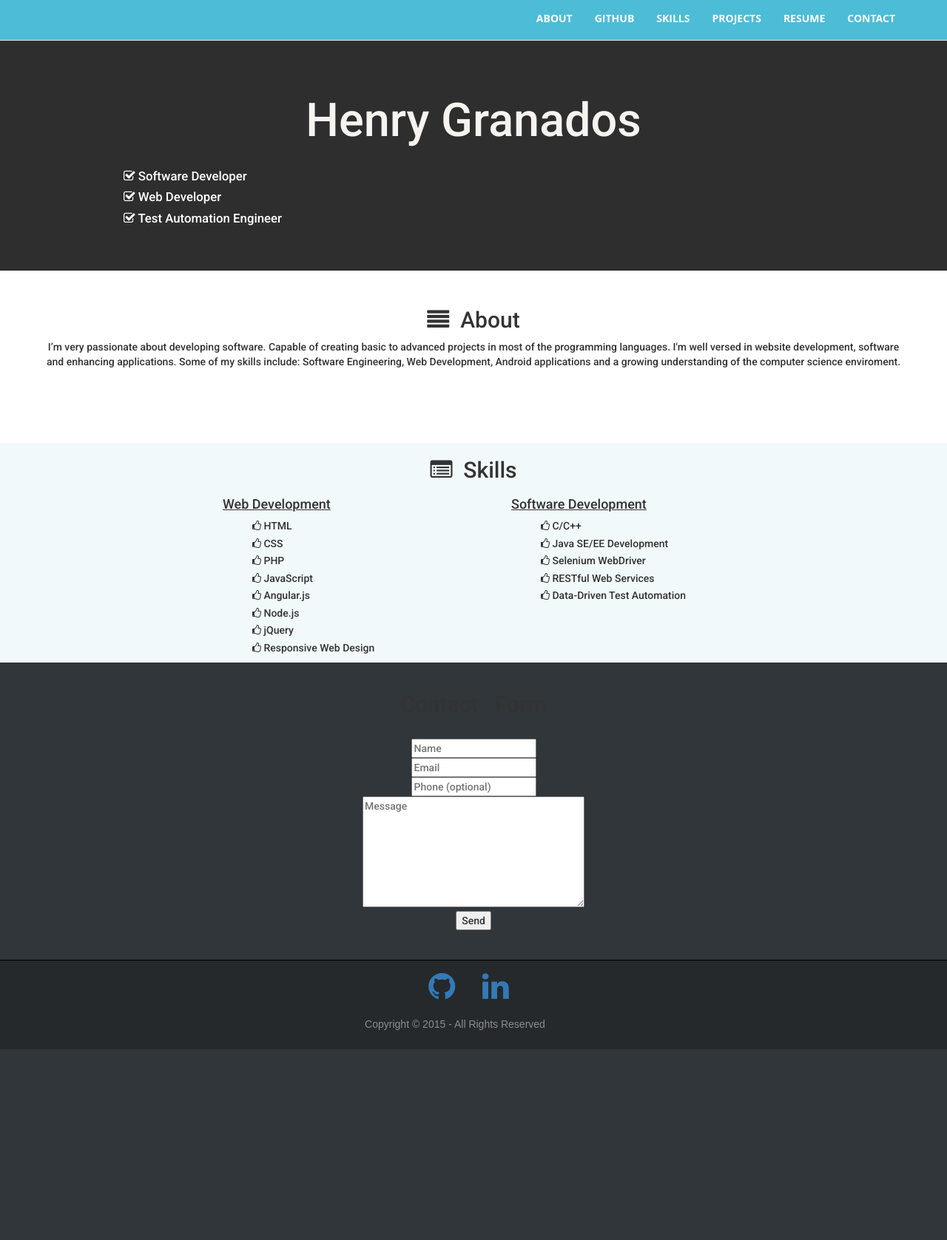
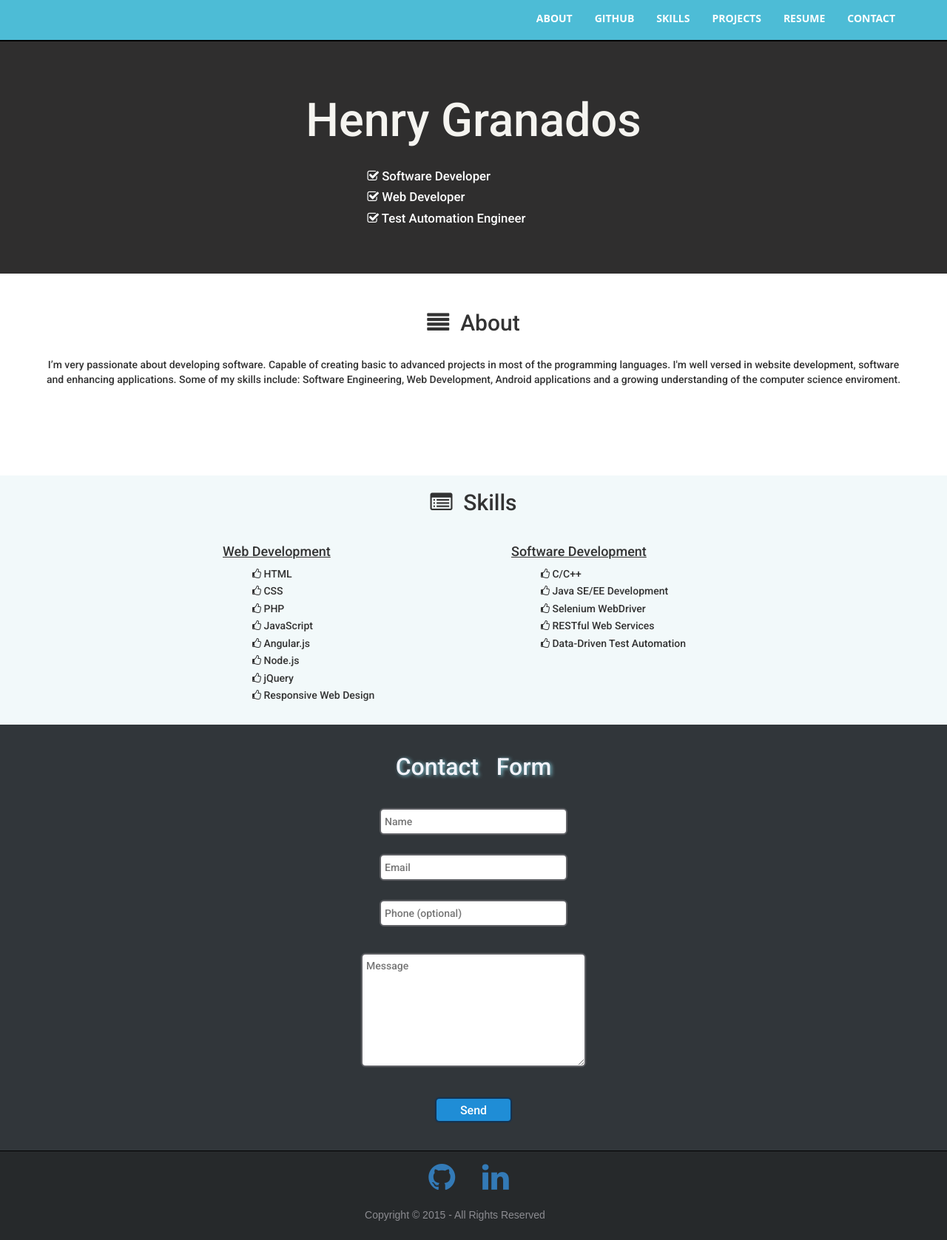
Before and after one commit to henrygranados/henrygranados.github.io, a PHP site: page /index.html in a window 1280 px wide. Shown: the whole page at 74% size. Before the commit the page ends 1419 px from the top, so only its background shows below. Run offline with PHP 8.4, Linux system fonts and the light colour scheme; some libraries are stand-ins or nearby versions.

Commit message:
changed color

```diff
--- a/styles/main.css
+++ b/styles/main.css
@@ -125,11 +125,63 @@
 #copy{
 font-family:arial;
 color:#8C8C91;
-text-align:center;
 padding-bottom:0px;
 background:#26292B;
 }
 #henry{
 color:#F5F4F0;
+}
 
+#contactForm{
+  font-size:32px;
+  color: #F2F3FA;
+  text-shadow:2px 1px 5px #79BAC7;
 }
+
+textarea{
+  width:250px;
+  height:60px;
+  border-radius:4px;
+  box-shadow:0px 0px 1px 2px #636469;
+  margin-top:20px;
+  padding:5px;
+  border:none;
+  }
+.input{
+  width:250px;
+  height:32px;
+  border-radius:4px;
+  box-shadow:0px 0px 1px 2px #636469;
+  margin-top:10px;
+  padding:5px;
+  border:none;
+  margin-bottom:20px;
+  }
+.submit{
+  color:white;
+  border-radius:4px;
+  background: #1F8DD6;
+  padding:5px;
+  margin-top:40px;
+  border:none;
+  width:100px;
+  height:30px;
+  box-shadow:0px 0px 1px 2px #123456;
+  font-size:16px;
+  }
+.submit:hover{
+   background:#060E7D;
+   box-shadow:0px 0px 1px 2px #123456;
+}
+    .row { padding: 20px 0; }
+    .row:nth-child(even) { background: white; }
+    .row:nth-child(odd) { background: #f3f3f3; }
+    .img-styles { box-shadow: 0px 5px 10px 2px rgba(0,0,0,0.75); margin: 0 auto; }
+    .col-between h2 { text-align: center; }
+    .col-between p { text-align: justify; }
+    .col-between img { max-width: 100%; height: auto; }
+    .navbar-default { border-bottom: 2px solid black; }
+    @media (min-width: 590px) { .jumbotron { min-height: 320px; } #welcome-message p { margin-left: 5em; } #list-of-services { margin-left: 8em;}}
+    @media (min-width: 590px) and (max-width: 767px) { .col-between, .skills-between { width: 45%; } }
+    @media (min-width: 767px) { .col-between img { height: 220px; width: 240px; } .col-between h2 { text-align: left; }}
+    @media (min-width: 957px) { #welcome-message p { margin-left: 15em; } #list-of-services { margin-left: 23em;} }
```
